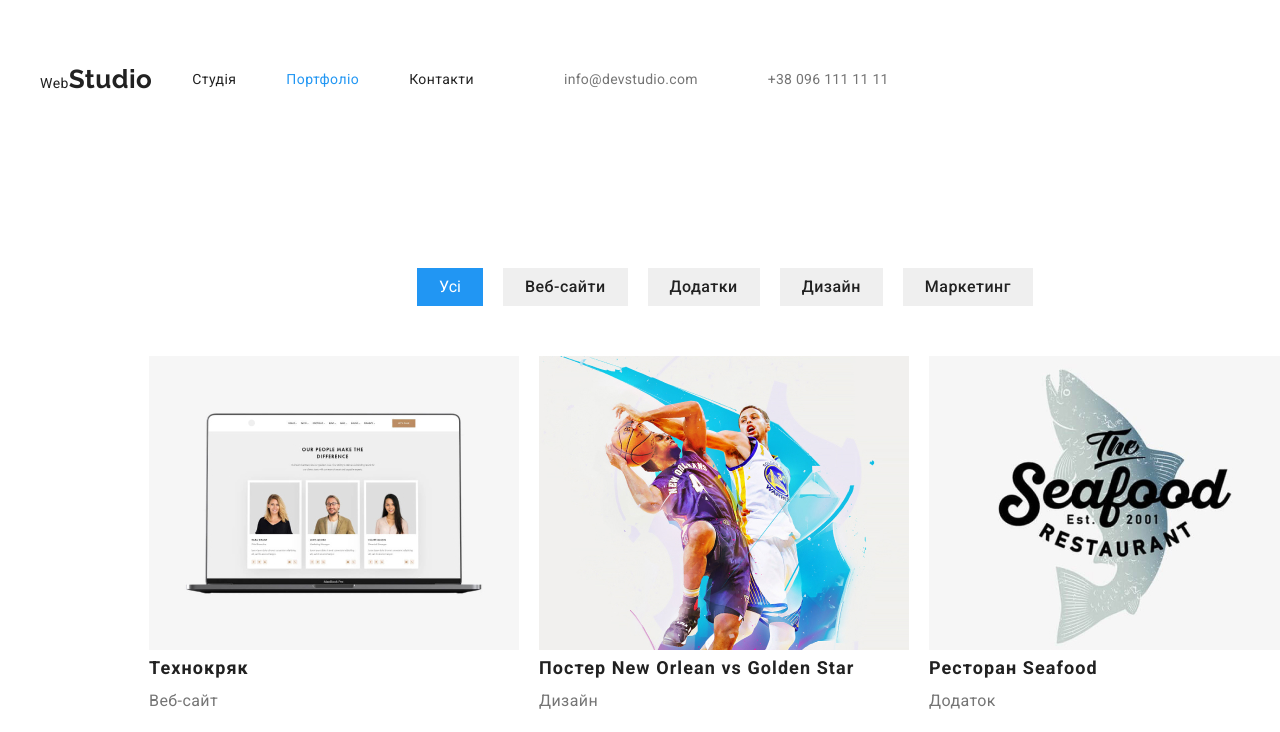
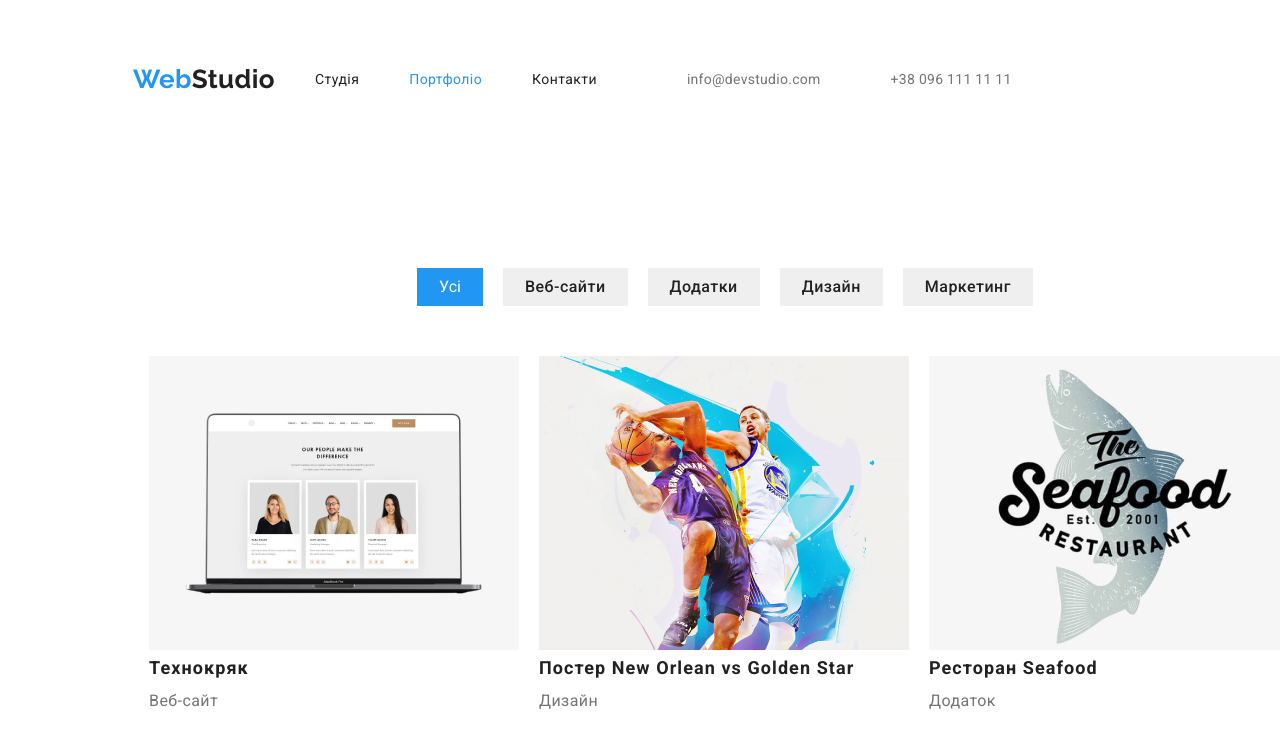
Before and after one commit to VronaV/goit-markup-hw-03, a plain HTML site: page portfolio.html in a window 1280 px wide. Shown: the top 732 px of the page. Drawn offline with nearby package versions, Linux system fonts and the light colour scheme.

Commit message:
Update portfolio.html

```diff
--- a/portfolio.html
+++ b/portfolio.html
@@ -21,8 +21,9 @@
     <header class="header">
       <div class="container header-container">
         <nav class="header-nav">
-          <a href="./index.html"
-            ><class="logoweb">Web<span class="logostudio">Studio</span></a
+          <a hre
+            ><span class="logoweb">Web</span
+            ><span class="logostudio">Studio</span></a
           >
           <ul class="header-nav-list">
             <li class="list"><a href="./index.html">Студія</a></li>
```
